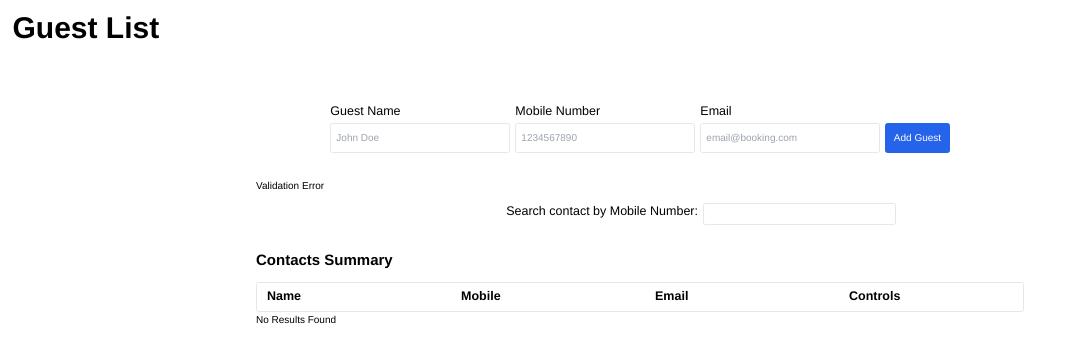
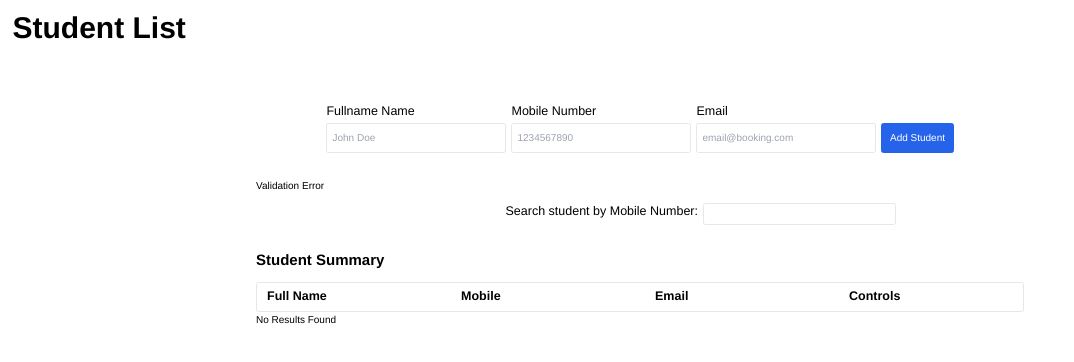
Before and after one commit to RoozbehZhuleh/studentList, a website: page src/index.html in a window 1280 px wide. Shown: the whole page, without its empty margins (0-1074 px from the left). Drawn offline with Linux system fonts and the light colour scheme.

Commit message:
updated the typoes to the student

```diff
--- a/src/index.html
+++ b/src/index.html
@@ -1,5 +1,6 @@
 <!DOCTYPE html>
 <html lang="en">
+
 <head>
     <meta charset="UTF-8">
     <meta http-equiv="X-UA-Compatible" content="IE=edge">
@@ -7,41 +8,50 @@
     <link rel="stylesheet" href="../css/output.css">
     <title>Student List</title>
 </head>
+
 <body>
-    <h1 class="font-bold ml-5 mt-5 text-5xl mb-4">Guest List</h1>
+    <h1 class="font-bold ml-5 mt-5 text-5xl mb-4 text-center">Student List</h1>
     <div class="container">
         <div class="flex flex-col justify-center items-start md:items-center">
 
-                <div class="input w-full flex flex-col justify-start items-start gap-6 md:items-center lg:flex-row lg:justify-center lg:items-end lg:mt-20 lg:gap-2 lg:w-4/6">
+            <div
+                class="input w-full flex flex-col justify-start items-start gap-6 md:items-center lg:flex-row lg:justify-center lg:items-end lg:mt-20 lg:gap-2 lg:w-4/6">
 
                 <div class="flex justify-center items-center gap-1 lg:flex-col lg:gap-1 lg:items-start">
-                        <label class="text-xl font-medium lg:w-48" for="guestName">Guest Name</label>
-                     <input class="px-2 py-1 rounded border w-72 h-12" type="text" name="guestName" id="guestName" placeholder="John Doe">
+                    <label class="text-xl font-medium lg:w-48" for="guestName">Fullname Name</label>
+                    <input class="px-2 py-1 rounded border w-72 h-12" type="text" name="guestName" id="guestName"
+                        placeholder="John Doe">
                 </div>
                 <div class="flex justify-center items-center gap-3 lg:flex-col lg:gap-1 lg:items-start">
                     <label class="text-xl font-medium" for="guestName">Mobile Number</label>
-                        <input  class="px-2 py-1 rounded border w-72 h-12" type="tel" name="guestName" id="guestName" placeholder="1234567890">
+                    <input class="px-2 py-1 rounded border w-72 h-12" type="tel" name="guestName" id="guestName"
+                        placeholder="1234567890">
                 </div>
                 <div class="flex justify-center items-center gap-3 lg:flex-col lg:gap-1 lg:items-start">
                     <label class="text-xl font-medium" for="guestName">Email</label>
-                        <input  class="px-2 py-1  rounded border w-72 h-12" type="email" name="guestName" id="guestName" placeholder="email@booking.com">
+                    <input class="px-2 py-1  rounded border w-72 h-12" type="email" name="guestName" id="guestName"
+                        placeholder="email@booking.com">
                 </div>
-                    <button class=" border border-blue-600 bg-blue-600 text-white px-3 py-1 h-12 rounded">Add Guest</button>
+                <button class=" border border-blue-600 bg-blue-600 text-white px-3 py-1 h-12 rounded">Add
+                    Student</button>
             </div>
 
             <div class="mt-10 w-full flex flex-col lg:justify-center lg:items-start lg:w-4/6 lg:gap-3">
                 <p class="mb-5 md:self-center lg:mb-1 lg:self-start">Validation Error</p>
-                    <div class="flex flex-col justify-center items-center gap-3 lg:flex-row lg:gap-2 lg:items-start lg:self-center lg:w-4/6">
-                        <label class="text-xl font-medium lg:w-full lg:text-end" for="guestName">Search contact by Mobile Number:</label>
-                        <input class="px-2 py-1 rounded border w-3/4 md:w-2/5 lg:w-3/5" type="tel" name="guestName" id="guestName" placeholder="">
+                <div
+                    class="flex flex-col justify-center items-center gap-3 lg:flex-row lg:gap-2 lg:items-start lg:self-center lg:w-4/6">
+                    <label class="text-xl font-medium lg:w-full lg:text-end" for="guestName">Search student by Mobile
+                        Number:</label>
+                    <input class="px-2 py-1 rounded border w-3/4 md:w-2/5 lg:w-3/5" type="tel" name="guestName"
+                        id="guestName" placeholder="">
                 </div>
             </div>
 
             <div class="mt-10 w-4/6 flex flex-col justify-start items-start md:items-center">
-                    <h2 class="mb-5 text-2xl font-bold lg:self-start">Contacts Summary</h2>
+                <h2 class="mb-5 text-2xl font-bold lg:self-start">Student Summary</h2>
                 <div class="grid grid-cols-4 grid-rows-1 gap-12 w-full border rounded py-2 px-4 justify-start text-xl">
                     <div class="col-span-1">
-                            <p class="font-semibold">Name</p>
+                        <p class="font-semibold">Full Name</p>
                     </div>
                     <div class="col-span-1">
                         <p class="font-semibold">Mobile</p>
@@ -59,4 +69,5 @@
 
     </div>
 </body>
+
 </html>
```
Lines whose indentation alone changed are shown as unchanged.
